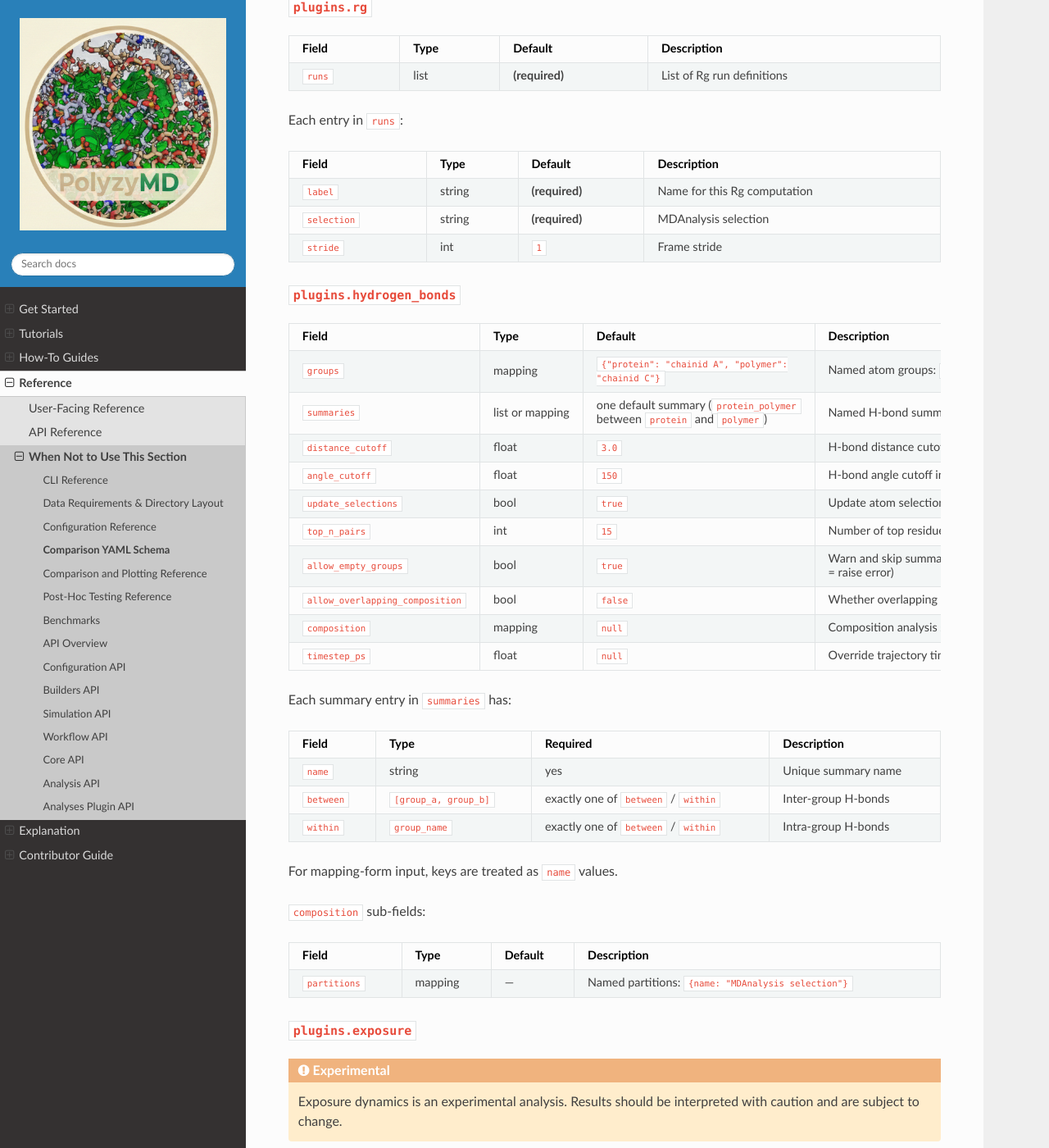
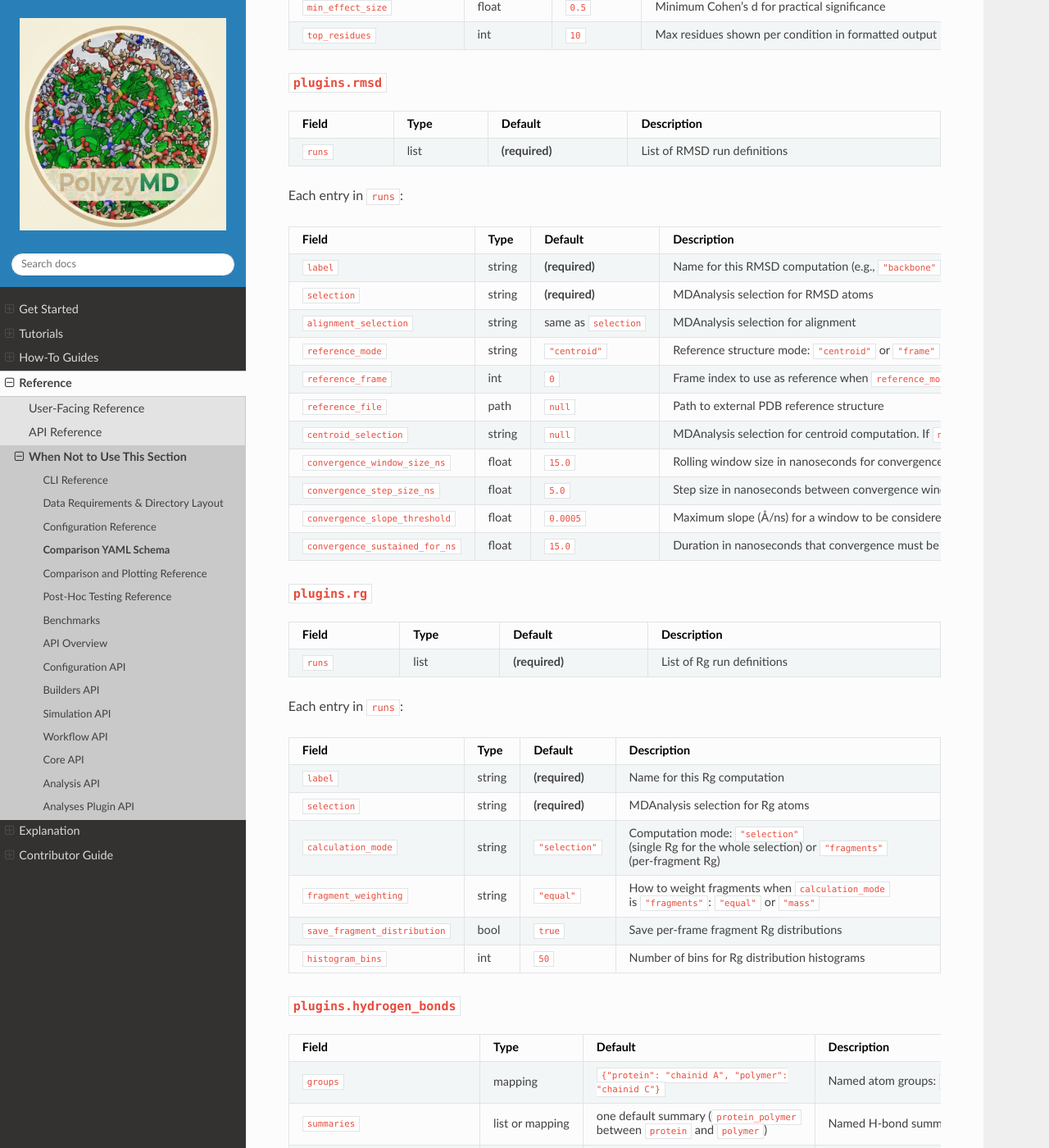
Before and after one commit to joelaforet/polyzymd, a Sphinx documentation site: the page built from docs/source/reference/comparison_yaml.md, in a window 1280 px wide and 1400 px high, scrolled down 4926 px. Shown: the whole window at 82% size. Built offline with Sphinx 7.4.7 and the Read the Docs theme 3.1.0, drawn with Linux system fonts in a browser that asks for light colours; some of the changed text lies outside the part shown.

Commit message:
Fix 8 accuracy discrepancies in comparison.yaml schema reference
D-10: Unknown keys raise ValueError, not silently ignored
D-11: Add missing RMSF alignment_selection, centroid_selection
D-12: Add missing triad description field
D-13: Add missing distances use_pbc and alignment fields
D-14: Add missing contacts polymer_types/chain fields
D-15: Replace nonexistent RMSD stride with real fields
D-16: Replace nonexistent Rg stride with real fields
D-17: Fix allow_empty_groups default true→false

```diff
--- a/docs/source/reference/comparison_yaml.md
+++ b/docs/source/reference/comparison_yaml.md
@@ -51,7 +51,7 @@
 
 **Legacy key handling:**
 - `analysis_settings:` is accepted as a backward-compatible alias for `plugins:` (emits deprecation warning).
-- Unknown top-level keys are logged as warnings and ignored.
+- Unknown top-level keys raise a `ValueError` listing the invalid keys and valid alternatives.
 
 ---
 
@@ -92,6 +92,8 @@
 | `reference_mode` | string | `"centroid"` | Reference structure: `"centroid"`, `"average"`, `"frame"`, or `"external"` |
 | `reference_frame` | int | `null` | Required when `reference_mode` is `"frame"` |
 | `reference_file` | path | `null` | Path to external PDB reference structure. Required when `reference_mode` is `"external"`. Also used for secondary structure annotation on profile plots. |
+| `alignment_selection` | string | `"protein and name CA"` | MDAnalysis selection used for trajectory alignment before RMSF calculation |
+| `centroid_selection` | string | `"protein"` | MDAnalysis selection used to compute the centroid reference structure when `reference_mode` is `"centroid"` |
 
 ### `plugins.secondary_structure`
 
@@ -122,6 +124,7 @@
 | Field | Type | Default | Description |
 |-------|------|---------|-------------|
 | `name` | string | `"catalytic_triad"` | Display name for the triad analysis |
+| `description` | string | `null` | Optional description of the triad (e.g., `"Ser-His-Asp catalytic triad"`) |
 | `threshold` | float | `3.5` | Distance threshold in Angstroms (H-bond cutoff) |
 | `pairs` | list | **(required)** | List of atom pair definitions |
 
@@ -139,6 +142,11 @@
 |-------|------|---------|-------------|
 | `threshold` | float | `3.5` | Global default threshold in Angstroms |
 | `pairs` | list | **(required)** | List of distance pair definitions |
+| `use_pbc` | bool | `true` | Apply periodic boundary conditions to distance calculations |
+| `align_trajectory` | bool | `true` | Align trajectory before computing distances |
+| `alignment_selection` | string | `"protein and name CA"` | MDAnalysis selection used for trajectory alignment |
+| `alignment_mode` | string | `"centroid"` | Alignment reference mode: `"centroid"` or `"frame"` |
+| `alignment_frame` | int | `null` | Frame index to use as reference when `alignment_mode` is `"frame"` |
 
 Each entry in `pairs`:
 
@@ -166,6 +174,9 @@
 | `include_default_aa_groups` | bool | `true` | Include built-in amino acid groups (aromatic, polar, nonpolar, charged) |
 | `protein_groups` | mapping | `null` | Custom residue groups: `{group_name: [resid, ...]}` |
 | `protein_partitions` | mapping | `null` | Mutually exclusive partitions for coverage plots: `{partition_name: [group_name, ...]}` |
+| `polymer_types` | list of string | `null` | Explicit polymer type labels. If `null`, types are auto-detected from topology. |
+| `polymer_type_selections` | mapping | `null` | Custom MDAnalysis selections per polymer type: `{type_name: "selection string"}` |
+| `polymer_chain` | string | `"C"` | Chain ID used for polymer auto-detection |
 | `fdr_alpha` | float | `0.05` | Per-plugin FDR threshold |
 | `min_effect_size` | float | `0.5` | Minimum Cohen's d for practical significance |
 | `top_residues` | int | `10` | Max residues shown per condition in formatted output |
@@ -181,9 +192,16 @@
 | Field | Type | Default | Description |
 |-------|------|---------|-------------|
 | `label` | string | **(required)** | Name for this RMSD computation (e.g., `"backbone"`) |
-| `selection` | string | **(required)** | MDAnalysis selection |
+| `selection` | string | **(required)** | MDAnalysis selection for RMSD atoms |
 | `alignment_selection` | string | same as `selection` | MDAnalysis selection for alignment |
-| `stride` | int | `1` | Frame stride |
+| `reference_mode` | string | `"centroid"` | Reference structure mode: `"centroid"` or `"frame"` |
+| `reference_frame` | int | `0` | Frame index to use as reference when `reference_mode` is `"frame"` |
+| `reference_file` | path | `null` | Path to external PDB reference structure |
+| `centroid_selection` | string | `null` | MDAnalysis selection for centroid computation. If `null`, uses `alignment_selection`. |
+| `convergence_window_size_ns` | float | `15.0` | Rolling window size in nanoseconds for convergence detection |
+| `convergence_step_size_ns` | float | `5.0` | Step size in nanoseconds between convergence windows |
+| `convergence_slope_threshold` | float | `0.0005` | Maximum slope (Å/ns) for a window to be considered converged |
+| `convergence_sustained_for_ns` | float | `15.0` | Duration in nanoseconds that convergence must be sustained |
 
 ### `plugins.rg`
 
@@ -196,8 +214,11 @@
 | Field | Type | Default | Description |
 |-------|------|---------|-------------|
 | `label` | string | **(required)** | Name for this Rg computation |
-| `selection` | string | **(required)** | MDAnalysis selection |
-| `stride` | int | `1` | Frame stride |
+| `selection` | string | **(required)** | MDAnalysis selection for Rg atoms |
+| `calculation_mode` | string | `"selection"` | Computation mode: `"selection"` (single Rg for the whole selection) or `"fragments"` (per-fragment Rg) |
+| `fragment_weighting` | string | `"equal"` | How to weight fragments when `calculation_mode` is `"fragments"`: `"equal"` or `"mass"` |
+| `save_fragment_distribution` | bool | `true` | Save per-frame fragment Rg distributions |
+| `histogram_bins` | int | `50` | Number of bins for Rg distribution histograms |
 
 ### `plugins.hydrogen_bonds`
 
```
Also changed, not shown: other parts of docs/source/reference/comparison_yaml.md (+1 -1 lines).
